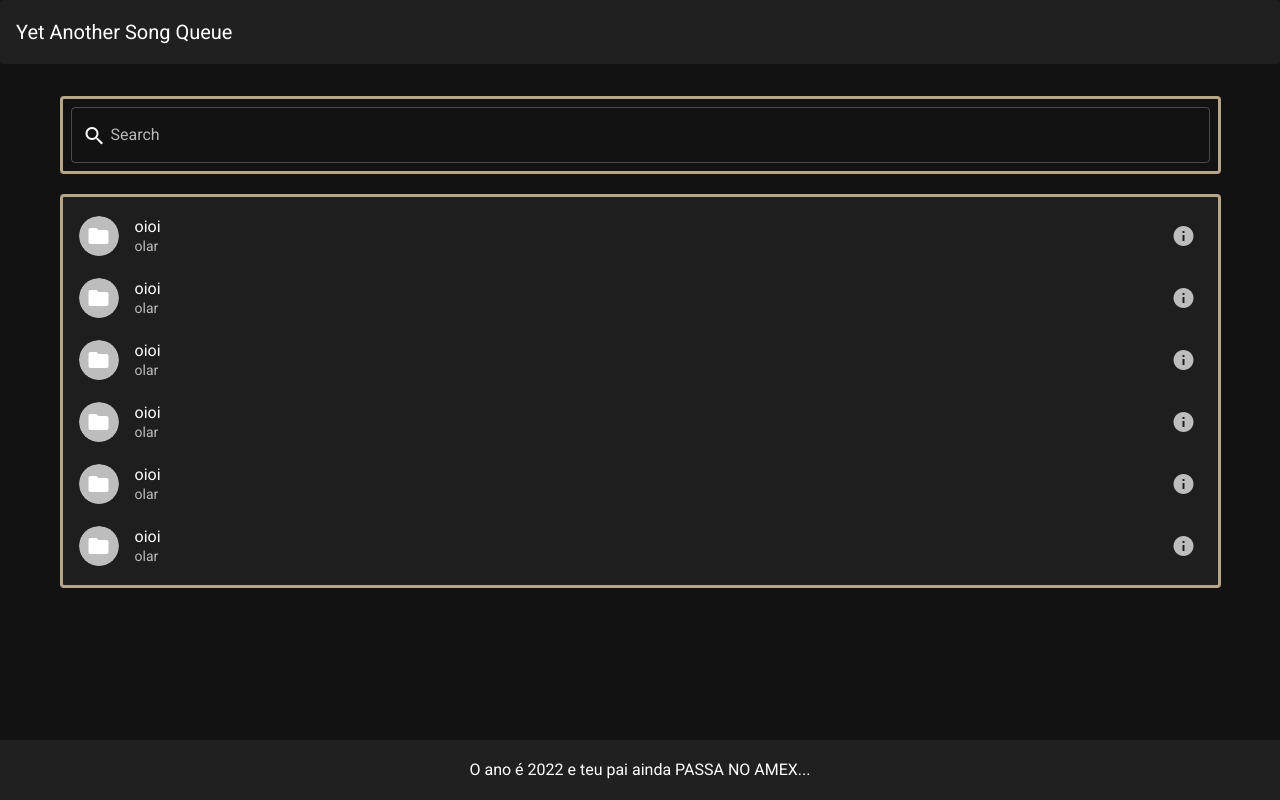
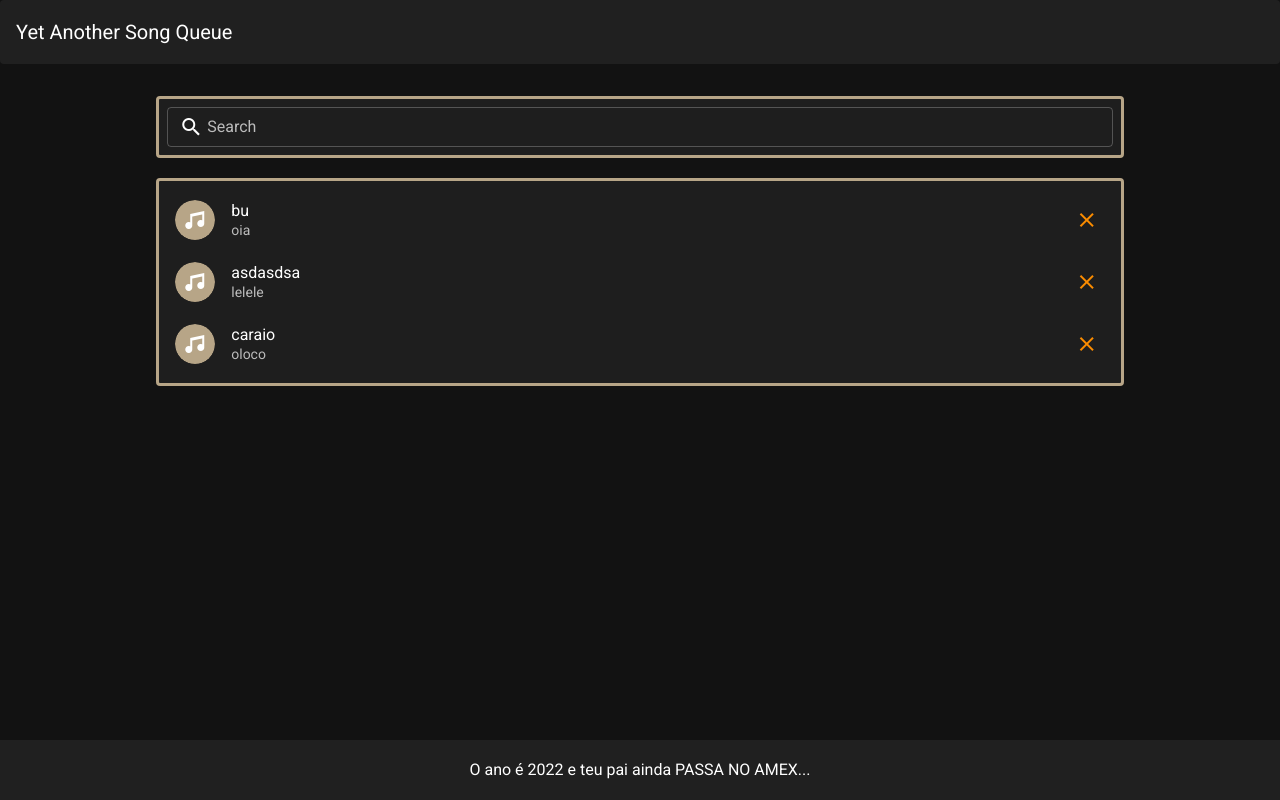
Before and after one commit to 0Lines/yet_another_song_queue, a Vue app: page /#/ in a window 1280 px wide. Built offline with nearby package versions, Linux system fonts and the light colour scheme.

Commit message:
adding dynamic behavior to song list

```diff
--- a/src/components/Home.vue
+++ b/src/components/Home.vue
@@ -1,7 +1,8 @@
 <template>
-    <v-container>
-        <v-row no-gutters class="my-5">
-            <v-col cols="12" class="round-container pa-2">
+    <v-container class="d-flex flex-column">
+        <v-row no-gutters class="justify-center">
+            <v-col cols="10">
+                <v-sheet class="round-container pa-2 my-5">
                     <v-text-field
                         label="Search"
                         single-line
@@ -9,13 +10,17 @@
                         color="secondary"
                         prepend-inner-icon="mdi-magnify"
                         hide-details
+                        dense
+                        height="20px"
+                        v-model="songUrl"
+                        @keyup.enter="validateAndSong"
                     ></v-text-field>
+                </v-sheet>
+                <v-list class="round-container">
+                    <SongListCard v-for="(song, n) in songs" :key="n" :index="n" :song="song" @deleteSong="remove"/>
+                </v-list>
             </v-col>
         </v-row>
-
-        <v-list class="round-container">
-            <SongListCard v-for="n in 6" :key="n"/>
-        </v-list>
     </v-container>
 </template>
 
@@ -27,15 +32,32 @@ export default {
     mixins: {},
     data(){
         return {
+            songs: [
+                {name: "bu", artist: "oia"},
+                {name: "asdasdsa", artist: "lelele"},
+                {name: "caraio", artist: "oloco"},
+            ],
+            songUrl: "",
         }
     },
     directives: {},
     components: { SongListCard },
     computed: {},
     watch: {},
-    methods: {},
+    methods: {
+        validateAndAddSong() {
+
+        },
+        remove(index) {
+            this.songs.splice(index, 1);
+        },
+    },
 }
 </script>
 
-<style>
+<style scoped>
+    .round-container {
+        border: 3px solid #B7A587;
+        border-radius: 4px;
+    }
 </style>
--- a/src/components/SongListCard.vue
+++ b/src/components/SongListCard.vue
@@ -1,18 +1,18 @@
 <template>
     <v-list-item>
         <v-list-item-avatar>
-            <v-icon class="grey lighten-1" dark>mdi-folder</v-icon>
+            <v-icon class="secondary" dark>mdi-music</v-icon>
         </v-list-item-avatar>
 
         <v-list-item-content>
-            <v-list-item-title>oioi</v-list-item-title>
+            <v-list-item-title>{{ song.name }}</v-list-item-title>
 
-            <v-list-item-subtitle>olar</v-list-item-subtitle>
+            <v-list-item-subtitle>{{ song.artist }}</v-list-item-subtitle>
         </v-list-item-content>
 
         <v-list-item-action>
-            <v-btn icon>
-                <v-icon color="grey lighten-1">mdi-information</v-icon>
+            <v-btn @click="deleteSong" icon>
+                <v-icon color="warning">mdi-close</v-icon>
             </v-btn>
         </v-list-item-action>
       </v-list-item>
@@ -21,7 +21,16 @@
 <script>
 
 export default {
-    props: {},
+    props: {
+        index: {
+            required: true,
+            type: Number,
+        },
+        song: {
+            required: true,
+            type: Object,
+        }
+    },
     mixins: {},
     data(){
         return {
@@ -31,7 +40,12 @@ export default {
     components: {},
     computed: {},
     watch: {},
-    methods: {},
+    methods: {
+        deleteSong() {
+            if(confirm("Tem certeza que deseja remover essa musica?"))
+                this.$emit("deleteSong", this.index);
+        }
+    },
 }
 </script>
 
```
Lines whose indentation alone changed are shown as unchanged.
